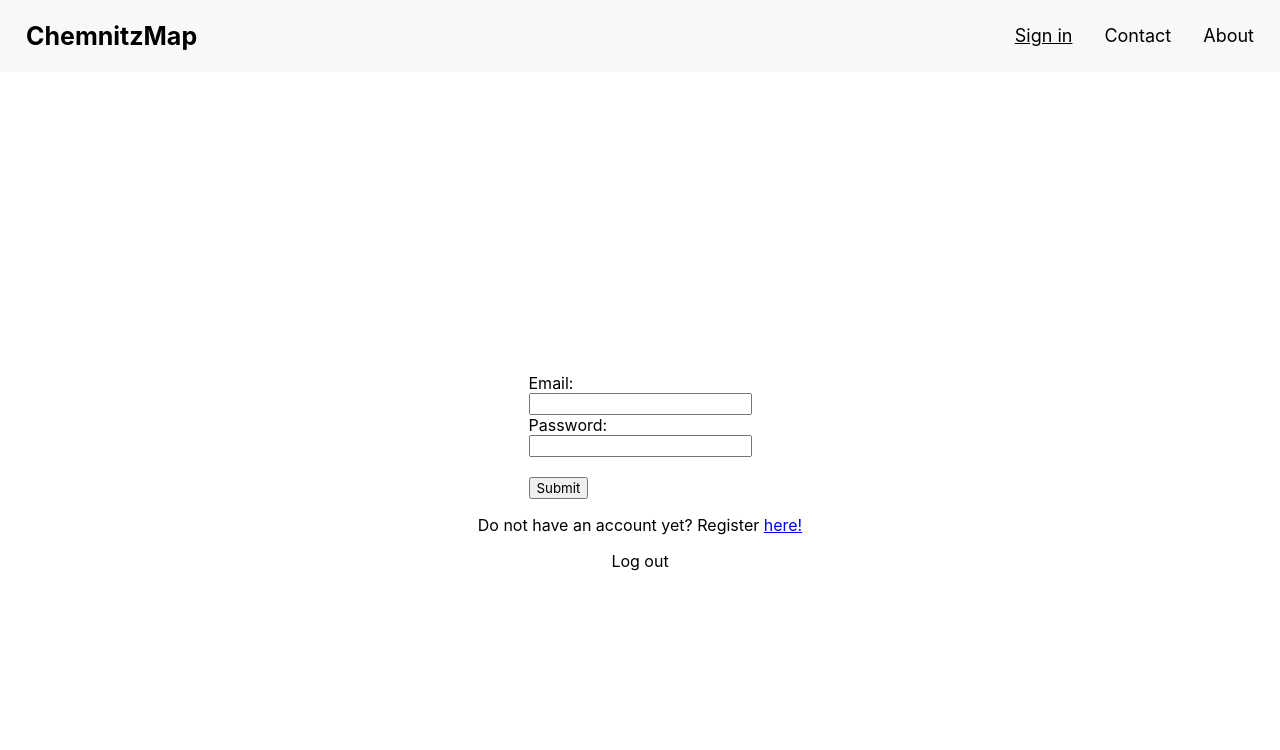
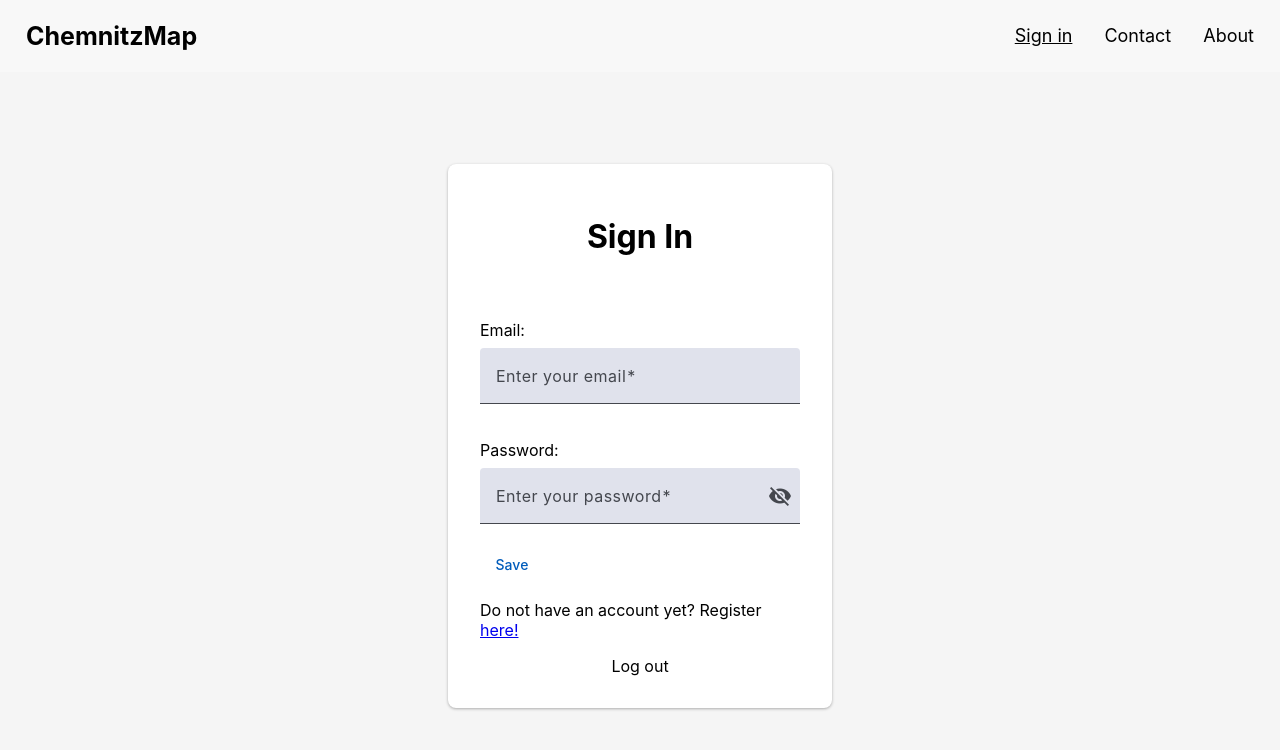
Before and after one commit to Ubuntovka/chemnitz-angular, an Angular app: page /login in a window 1280 px wide. Shown: the top 750 px of the page. Built offline with nearby package versions, Linux system fonts and the light colour scheme.

Commit message:
angular material form for sign in

```diff
--- a/src/app/components/login/login.component.css
+++ b/src/app/components/login/login.component.css
@@ -1,7 +1,48 @@
-.login-form-wrapper{
+.login-container {
   display: flex;
-  justify-content: center;  /* Horizontal center */
-  flex-direction: column; /* Stack vertically */
-  align-items: center;    /* Optional: center items horizontally */
-  height: 100vh;
+  justify-content: center;
+  align-items: center;
+  height: 91dvh;
+  width: 100%;
+  background-color: #f5f5f5;
 }
+
+.login-page {
+  display: flex;
+  background: #fff;
+  border-radius: 0.5rem;
+  box-shadow: 0 1px 3px rgba(0,0,0,0.3);
+  width: 30dvw;
+}
+
+.login-form-wrapper {
+  display: flex;
+  flex-direction: column;
+  align-items: center;
+  padding: 2rem;
+  width: 100%;
+}
+
+.example-container mat-form-field + mat-form-field {
+  margin-left: 0;
+}
+
+.email {
+  width: 25dvw;
+  margin-bottom: 2dvh;
+}
+
+.password {
+  width: 25dvw;
+
+}
+
+.title {
+  margin-bottom: 8dvh;
+}
+
+.field-name {
+  align-self: flex-start;
+  text-align: left;
+  margin: 0 0 0.5rem;
+}
--- a/src/app/components/login/login.component.html
+++ b/src/app/components/login/login.component.html
@@ -1,19 +1,48 @@
+<div class="login-container">
+<div class="login-page">
 <div class="login-form-wrapper">
-<form (ngSubmit)="login()" #loginForm="ngForm">
-  <label for="email">Email:</label><br>
-  <input type="email" id="email" name="email" [(ngModel)]="user.email"><br>
+  <h1 class="title">Sign In</h1>
+  <p class="field-name">Email:</p>
+  <form [formGroup]="loginForm" (ngSubmit)="login()">
+  <mat-form-field class="email">
+    <mat-label>Enter your email</mat-label>
+    <input
+      (blur)="updateErrorMessage()"
+      formControlName="email"
+      matInput
+      placeholder="pat@example.com"
+      required
+    />
+    @if (email.invalid) {
+      <mat-error>{{errorMessage()}}</mat-error>
+    }
+  </mat-form-field>
+  <p class="field-name">Password:</p>
+  <mat-form-field class="password">
+    <mat-label>Enter your password</mat-label>
+    <input matInput [type]="hide() ? 'password' : 'text'"
+           formControlName="password"/>
+    <button
+      mat-icon-button
+      matSuffix
+      (click)="clickEvent($event)"
+      [attr.aria-label]="'Hide password'"
+      [attr.aria-pressed]="hide()"
+    >
+      <mat-icon>{{hide() ? 'visibility_off' : 'visibility'}}</mat-icon>
+    </button>
+  </mat-form-field>
+    <button mat-button type="submit">Save</button>
+  </form>
 
-  <label for="passwords">Password:</label><br>
-  <input type="password" id="passwords" name="password" [(ngModel)]="user.password"><br><br>
+  <p>Do not have an account yet? Register <a routerLink="/register">here!</a></p>
 
-  <input type="submit" value="Submit">
-</form>
 
-<p>Do not have an account yet? Register <a routerLink="/register">here!</a></p>
+  <div *ngIf="apiService.isLoggedIn()">
+    <p>Welcome, logged-in user!</p>
+  </div>
 
-<div *ngIf="apiService.isLoggedIn()">
-  <p>Welcome, logged-in user!</p>
+  <a (click)="logout()">Log out</a>
 </div>
-
-<a (click)="logout()">Log out</a>
 </div>
+</div>
--- a/src/app/components/login/login.component.ts
+++ b/src/app/components/login/login.component.ts
@@ -1,8 +1,14 @@
-import {Component, OnInit} from '@angular/core';
-import {FormsModule, ReactiveFormsModule} from '@angular/forms';
+import {Component, OnInit, signal} from '@angular/core';
+import {FormControl, FormGroup, FormsModule, ReactiveFormsModule, Validators} from '@angular/forms';
 import {ApiService} from '../../services/api.service';
 import {RouterLink} from '@angular/router';
 import {NgIf} from '@angular/common';
+import {MatFormField, MatInputModule} from '@angular/material/input';
+import {MatFormFieldModule} from '@angular/material/form-field';
+import {merge} from 'rxjs';
+import {takeUntilDestroyed} from '@angular/core/rxjs-interop';
+import {MatIcon} from '@angular/material/icon';
+import {MatButton, MatIconButton} from '@angular/material/button';
 
 @Component({
   selector: 'app-login',
@@ -10,34 +16,70 @@ import {NgIf} from '@angular/common';
     FormsModule,
     ReactiveFormsModule,
     RouterLink,
-    NgIf
+    NgIf,
+    MatFormField,
+    MatInputModule,
+    MatFormFieldModule,
+    MatIcon,
+    MatIconButton,
+    MatButton,
   ],
   templateUrl: './login.component.html',
   styleUrl: './login.component.css'
 })
 export class LoginComponent implements OnInit {
+  readonly email = new FormControl('', [Validators.required, Validators.email]);
+  readonly password = new FormControl('', [Validators.required]);
 
-  user = {
-    email: '',
-    password: ''
-  };
+  loginForm = new FormGroup({
+    email: this.email,
+    password: this.password,
+  });
+
+  errorMessage = signal('');
 
   constructor(protected apiService: ApiService) {
+    merge(this.email.statusChanges, this.email.valueChanges)
+      .pipe(takeUntilDestroyed())
+      .subscribe(() => this.updateErrorMessage());
   }
 
   ngOnInit() {
   }
 
   login(){
-    this.apiService.loginUser(this.user.email, this.user.password)
-      .subscribe({
-        next: response => console.log('Logged in successfully', response),
-        error: err => console.error('Log in error', err)
-      });
+    if (this.loginForm.valid){
+      const emailValue = this.email.value;
+      const passwordValue = this.password.value;
+      this.apiService.loginUser(emailValue, passwordValue)
+        .subscribe({
+          next: response => console.log('Logged in successfully', response),
+          error: err => console.error('Log in error', err)
+        });
+    }
+
   }
 
   logout(){
     this.apiService.logout();
   }
 
+  // email
+  updateErrorMessage() {
+    if (this.email.hasError('required')) {
+      this.errorMessage.set('You must enter a value');
+    } else if (this.email.hasError('email')) {
+      this.errorMessage.set('Not a valid email');
+    } else {
+      this.errorMessage.set('');
+    }
+  }
+
+  // password
+  hide = signal(true);
+  clickEvent(event: MouseEvent) {
+    this.hide.set(!this.hide());
+    event.stopPropagation();
+  }
+
 }
--- a/src/app/components/map/map.component.css
+++ b/src/app/components/map/map.component.css
@@ -1,5 +1,5 @@
 #map {
-  height: 91vh;
+  height: 91dvh;
   width: 73dvw;
   flex-grow: 1;
   overflow: hidden;
--- a/src/app/services/api.service.ts
+++ b/src/app/services/api.service.ts
@@ -32,7 +32,7 @@ export class ApiService {
     return this.http.post(this.apiUrl + '/api/users/register', body, { headers });
   }
 
-  loginUser(email: string, password: string): Observable<LoginResponse> {
+  loginUser(email: string | null, password: string | null): Observable<LoginResponse> {
     const body = {
       email: email,
       password: password
```
